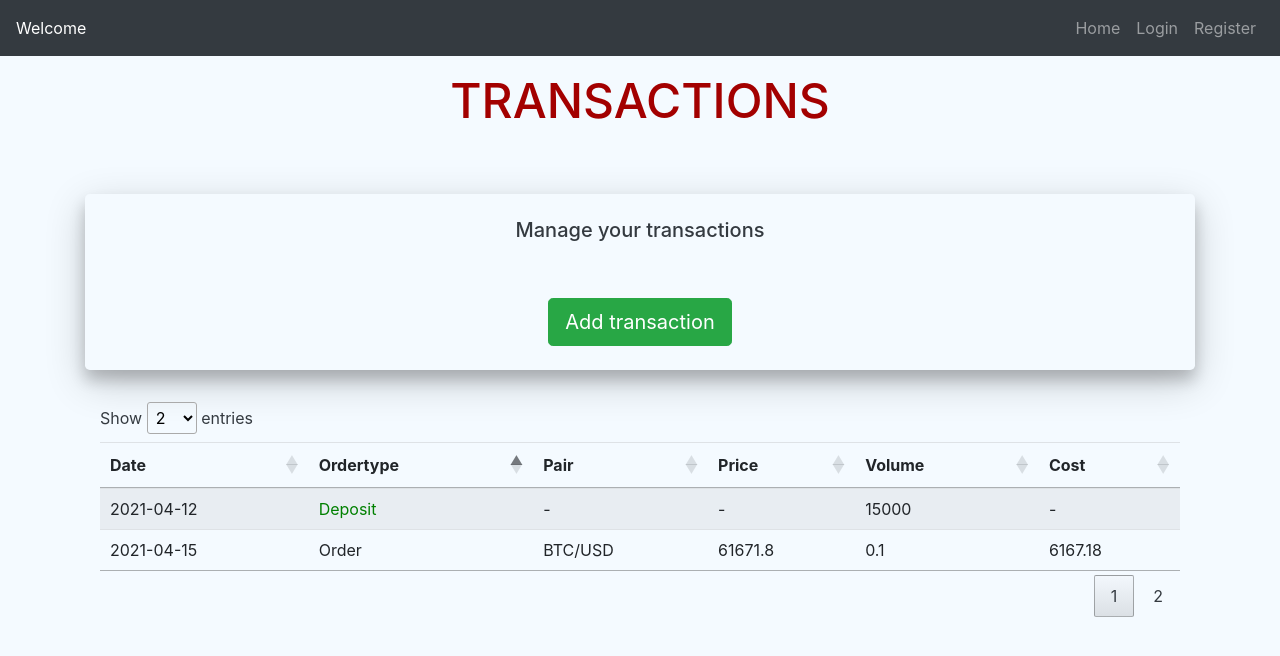
After one commit to Dutchie1990/CryptoManager, a Flask app: template cryptomanager/app/transactions/templates/transactions.html in a window 1280 px wide. The commit adds this page. Shown: the top 656 px of the page. Run offline with Flask 2, Linux system fonts and the light colour scheme; the template is opened without the code that fills it, so the values that code supplies are empty; some libraries are stand-ins or nearby versions.

Commit message:
add transactions-asset.css for both files, add custom js for transactions, add transactions.html

```diff
--- a/cryptomanager/app/assets/templates/assets.html
+++ b/cryptomanager/app/assets/templates/assets.html
@@ -4,12 +4,12 @@
 
 {% block styles %}
     <link rel="stylesheet" href="https://cdn.datatables.net/1.10.24/css/jquery.dataTables.min.css">
-    <link rel="stylesheet" href="{{ url_for('static', filename='css/assets.css')}}" type="text/css">
+    <link rel="stylesheet" href="{{ url_for('static', filename='css/assets-transactions.css')}}" type="text/css">
 {% endblock %}
 
 {% block content %}
 
-<div class="lead text-center">
+<div class="jumbotron text-center">
     <p>Withdrawable balance: <strong>{{ withdrawable_balance | trim }}</strong> USD </p>
     <p>Current value: <strong>{{ current_value | trim}}</strong> USD </p>
     <button id="deposit" class="btn btn-success m-2" data-toggle="modal" data-target="#depositModal" onclick="setTransactionType('Deposit')">Deposit</button>
--- a/cryptomanager/app/static/css/assets.css
+++ b/cryptomanager/app/static/css/assets-transactions.css
@@ -1,5 +1,11 @@
 .overflow{
     overflow: visible !important;
+}
+
+.jumbotron{
+    background-color: #F4FAFF !important;
+    padding: 1.5rem;
+    box-shadow: 0 10px 15px 0 rgba(0, 0, 0, 0.2), 0 12px 40px 0 rgba(0, 0, 0, 0.19);
 }
 
 #table_wrapper{
--- /dev/null
+++ b/cryptomanager/app/static/js/transactions.js
@@ -0,0 +1,11 @@
+document.addEventListener('DOMContentLoaded', function (event) {
+
+    $('#table').DataTable({
+        "searching": false,
+        "order": [["1", "asc"]],
+        "aLengthMenu": [2, 5, 10, 25],
+        "iDisplayLength": 2,
+        "pagingType": "numbers",
+        "info": false,
+    });
+})
--- /dev/null
+++ b/cryptomanager/app/transactions/templates/transactions.html
@@ -0,0 +1,73 @@
+{% extends 'base.html' %}
+{% block heading %}{{ ('Transactions') }}{% endblock %}
+{% set active_page = 'transactions' %}
+
+{% block styles %}
+    <link rel="stylesheet" href="https://cdn.datatables.net/1.10.24/css/jquery.dataTables.min.css">
+    <link rel="stylesheet" href="{{ url_for('static', filename='css/assets-transactions.css')}}" type="text/css">
+{% endblock %}
+
+{% block content %}
+
+<div class="jumbotron text-center">
+    <h5>Manage your transactions</h5>
+    <button class="btn btn-lg btn-success mt-5">Add transaction</button>
+</div>
+
+<div class="justify-content-center">
+<div class="table-responsive col-md-12">
+    <table id="table" class="table table-striped">
+        <thead>
+            <tr>
+                <th data-field="Date" data-sortable="true" scope="col">Date</th>
+                <th data-field="Ordertype" data-sortable="true" scope="col">Ordertype</th>
+                <th data-field="Pair" scope="col">Pair</th>
+                <th class="d-none d-sm-block" data-field="Price" scope="col">Price</th>
+                <th data-field="Volume" scope="col">Volume</th>
+                <th class="d-none d-sm-block"  data-field="Cost" scope="col">Cost</th>
+            </tr>
+        </thead>
+        <tbody>
+            <tr>
+                <td scope="row">2021-04-12</td>
+                <td style="color: green;">Deposit</td>
+                <td>-</td>
+                <td class="d-none d-sm-block">-</td>
+                <td>15000</td>
+                <td class="d-none d-sm-block">-</td>
+            </tr>
+            <tr>
+                <td scope="row">2021-04-15</td>
+                <td>Order</td>
+                <td>BTC/USD</td>
+                <td class="d-none d-sm-block">61671.8</td>
+                <td>0.1</td>
+                <td class="d-none d-sm-block">6167.18</td>
+            </tr>
+            <tr>
+                <td scope="row">2021-04-14</td>
+                <td>Order</td>
+                <td>ETH/BTC</td>
+                <td class="d-none d-sm-block">0.039</td>
+                <td>2</td>
+                <td class="d-none d-sm-block">0.078</td>
+            </tr>
+            <tr>
+                <td scope="row">2021-04-15</td>
+                <td style="color: red;">Withdrawal</td>
+                <td class="d-none d-sm-block">-</td>
+                <td>-</td>
+                <td>4000</td>
+                <td class="d-none d-sm-block">-</td>
+            </tr>
+        </tbody>
+    </table>
+    </div>
+</div>
+
+{% endblock %}
+
+{% block scripts %}
+<script type="text/javascript" src="https://cdn.datatables.net/1.10.24/js/jquery.dataTables.min.js"></script>
+<script type="text/javascript" src="{{ url_for('static', filename='js/transactions.js')}}"></script>
+{% endblock %}
```
